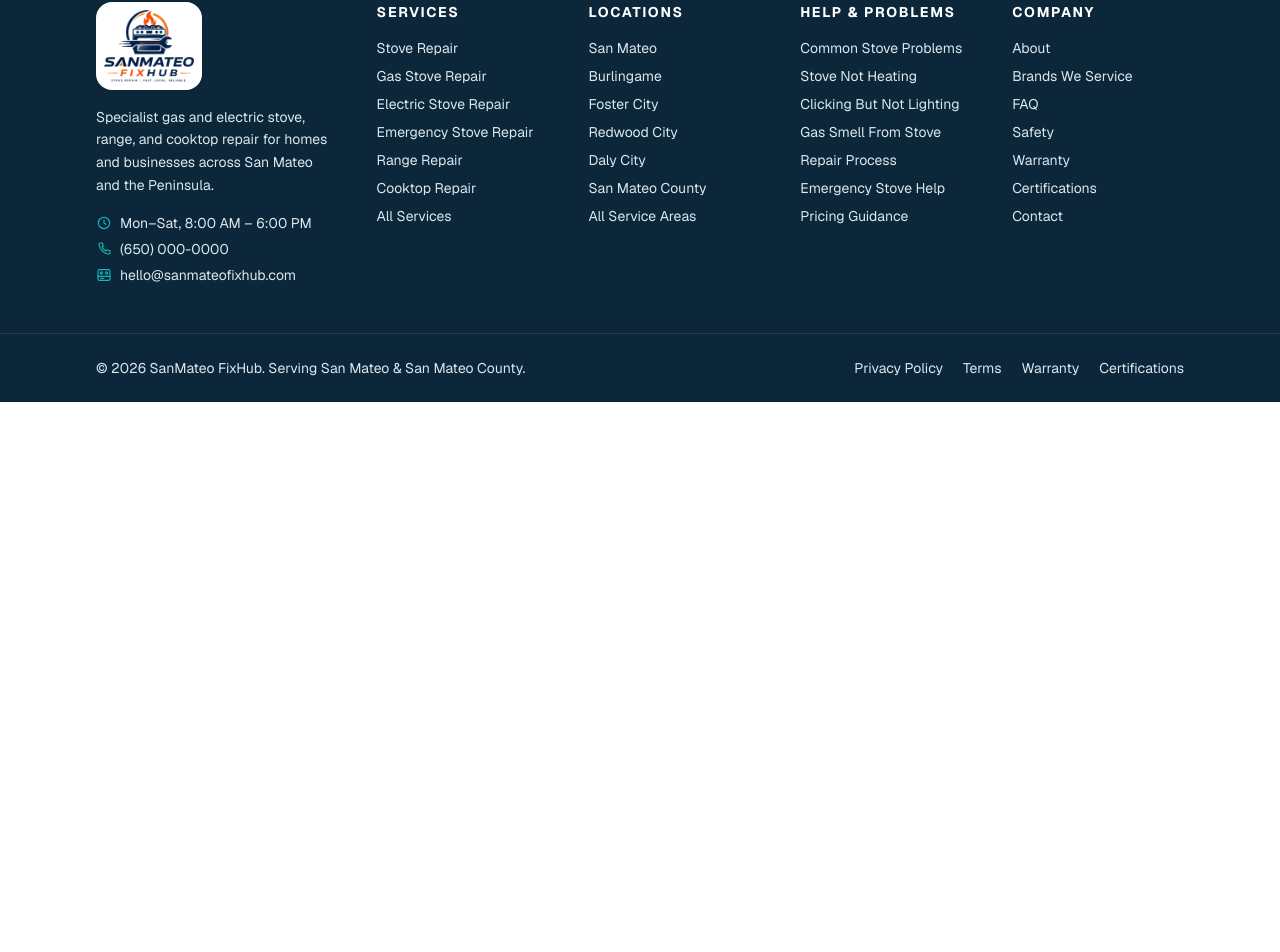
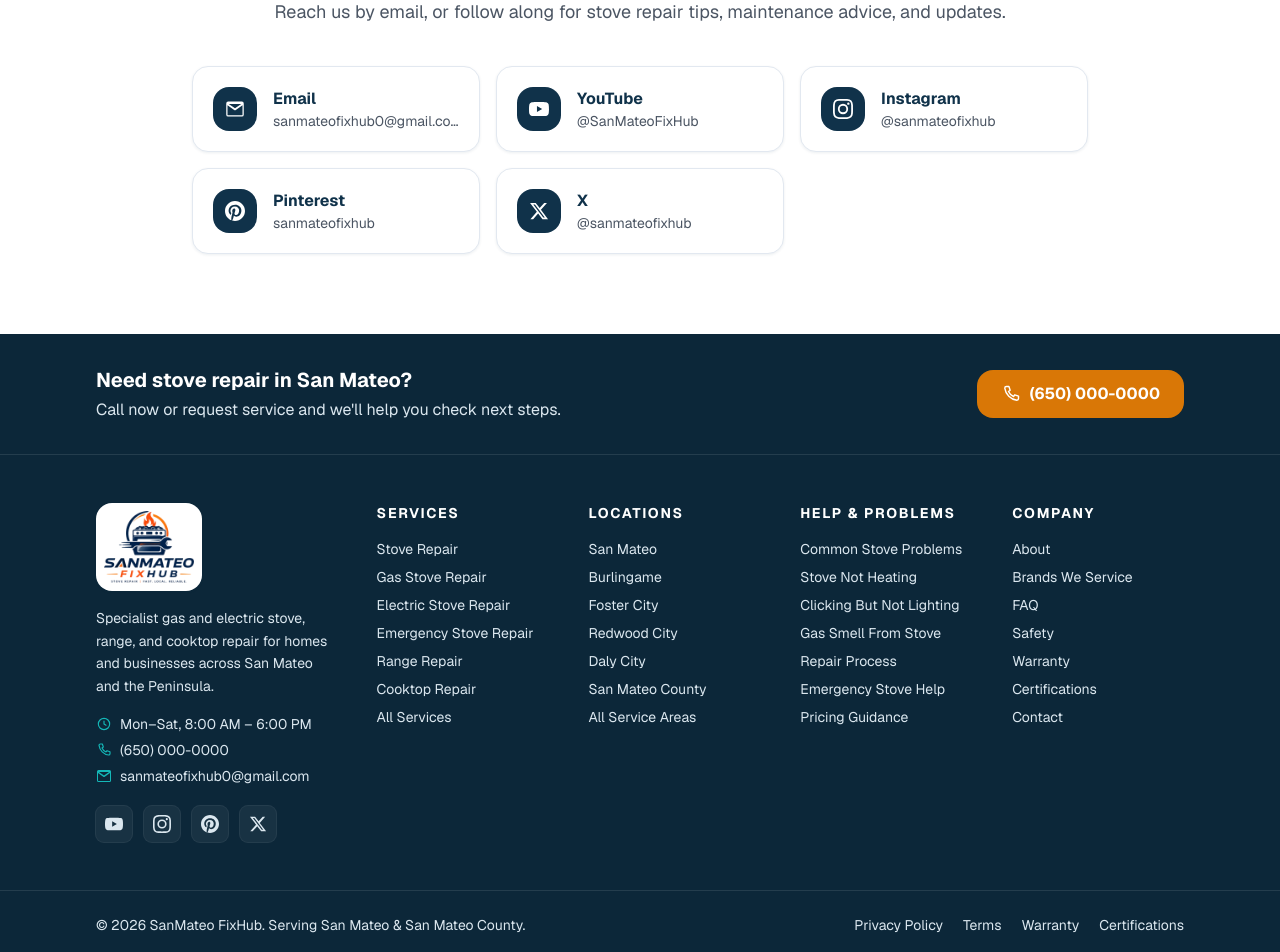
Before and after one commit to localseocyfrow/sanmateo-fixhub, a Next.js app: page /contact in a window 1280 px wide. Shown: the part 1481-2433 px from the top of the page. Before the commit the page ends 1883 px from the top, so only its background shows below. Built offline with nearby package versions, Linux system fonts and the light colour scheme; no server answers.

Commit message:
Add official social profiles and business email

```diff
--- a/app/contact/page.tsx
+++ b/app/contact/page.tsx
@@ -1,12 +1,13 @@
 import type { Metadata } from "next";
 import Link from "next/link";
-import { site, clickToCall } from "@/lib/site";
+import { site, clickToCall, mailTo, socialProfiles } from "@/lib/site";
 import { buildMetadata } from "@/lib/seo";
 import { PageHero } from "@/components/Hero";
 import { Breadcrumbs } from "@/components/ui/Breadcrumbs";
-import { Container, Section } from "@/components/ui/Layout";
+import { Container, Section, SectionHeading } from "@/components/ui/Layout";
 import { RequestServiceForm } from "@/components/RequestServiceForm";
 import { Icon } from "@/components/Icon";
+import { SocialIcon } from "@/components/SocialIcons";
 
 export const metadata: Metadata = buildMetadata({
   title: "Contact SanMateo FixHub — Request Stove Repair",
@@ -68,6 +69,49 @@
           </aside>
         </Container>
       </Section>
+
+      <Section tint="white">
+        <Container>
+          <SectionHeading
+            eyebrow="Stay Connected"
+            title="Connect With SanMateo FixHub"
+            intro="Reach us by email, or follow along for stove repair tips, maintenance advice, and updates."
+            align="center"
+          />
+          <div className="mx-auto mt-10 grid max-w-4xl gap-4 sm:grid-cols-2 lg:grid-cols-3">
+            <a
+              href={mailTo}
+              className="group flex items-center gap-4 rounded-2xl border border-line bg-white p-5 shadow-soft transition hover:-translate-y-0.5 hover:border-copper-400 hover:shadow-card"
+            >
+              <span className="flex h-11 w-11 shrink-0 items-center justify-center rounded-xl bg-navy-800 text-white transition-colors group-hover:bg-copper-600">
+                <SocialIcon name="mail" className="h-5 w-5" />
+              </span>
+              <span className="min-w-0">
+                <span className="block font-bold text-navy-800 group-hover:text-copper-700">Email</span>
+                <span className="block truncate text-sm text-ink-soft">{site.email}</span>
+              </span>
+            </a>
+            {socialProfiles.map((s) => (
+              <a
+                key={s.key}
+                href={s.url}
+                target="_blank"
+                rel="noopener noreferrer"
+                aria-label={`SanMateo FixHub on ${s.label}`}
+                className="group flex items-center gap-4 rounded-2xl border border-line bg-white p-5 shadow-soft transition hover:-translate-y-0.5 hover:border-copper-400 hover:shadow-card"
+              >
+                <span className="flex h-11 w-11 shrink-0 items-center justify-center rounded-xl bg-navy-800 text-white transition-colors group-hover:bg-copper-600">
+                  <SocialIcon name={s.key} className="h-5 w-5" />
+                </span>
+                <span className="min-w-0">
+                  <span className="block font-bold text-navy-800 group-hover:text-copper-700">{s.label}</span>
+                  <span className="block truncate text-sm text-ink-soft">{s.handle}</span>
+                </span>
+              </a>
+            ))}
+          </div>
+        </Container>
+      </Section>
     </>
   );
 }
--- a/app/layout.tsx
+++ b/app/layout.tsx
@@ -29,7 +29,7 @@
     locale: "en_US",
     url: absoluteUrl("/"),
   },
-  twitter: { card: "summary_large_image" },
+  twitter: { card: "summary_large_image", site: "@sanmateofixhub", creator: "@sanmateofixhub" },
   formatDetection: { telephone: true },
 };
 
--- /dev/null
+++ b/components/SocialIcons.tsx
@@ -0,0 +1,32 @@
+import type { SocialKey } from "@/lib/site";
+
+type IconKey = SocialKey | "mail";
+
+// Lightweight, single-color brand glyphs (filled, currentColor). No icon
+// dependency. Brand marks from the public simple-icons path set; the mail glyph
+// is a simple envelope.
+const paths: Record<IconKey, React.ReactNode> = {
+  youtube: (
+    <path d="M23.498 6.186a3.016 3.016 0 0 0-2.122-2.136C19.505 3.545 12 3.545 12 3.545s-7.505 0-9.377.505A3.017 3.017 0 0 0 .502 6.186C0 8.07 0 12 0 12s0 3.93.502 5.814a3.016 3.016 0 0 0 2.122 2.136c1.871.505 9.376.505 9.376.505s7.505 0 9.377-.505a3.015 3.015 0 0 0 2.122-2.136C24 15.93 24 12 24 12s0-3.93-.502-5.814zM9.545 15.568V8.432L15.818 12l-6.273 3.568z" />
+  ),
+  instagram: (
+    <path d="M12 2.163c3.204 0 3.584.012 4.85.07 3.252.148 4.771 1.691 4.919 4.919.058 1.265.069 1.645.069 4.849 0 3.205-.012 3.584-.069 4.849-.149 3.225-1.664 4.771-4.919 4.919-1.266.058-1.644.07-4.85.07-3.204 0-3.584-.012-4.849-.07-3.26-.149-4.771-1.699-4.919-4.92-.058-1.265-.07-1.644-.07-4.849 0-3.204.013-3.583.07-4.849.149-3.227 1.664-4.771 4.919-4.919 1.266-.057 1.645-.069 4.849-.069zM12 0C8.741 0 8.333.014 7.053.072 2.695.272.273 2.69.073 7.052.014 8.333 0 8.741 0 12c0 3.259.014 3.668.072 4.948.2 4.358 2.618 6.78 6.98 6.98C8.333 23.986 8.741 24 12 24c3.259 0 3.668-.014 4.948-.072 4.354-.2 6.782-2.618 6.979-6.98.059-1.28.073-1.689.073-4.948 0-3.259-.014-3.667-.072-4.947-.196-4.354-2.617-6.78-6.979-6.98C15.668.014 15.259 0 12 0zm0 5.838a6.162 6.162 0 100 12.324 6.162 6.162 0 000-12.324zM12 16a4 4 0 110-8 4 4 0 010 8zm6.406-11.845a1.44 1.44 0 100 2.881 1.44 1.44 0 000-2.881z" />
+  ),
+  pinterest: (
+    <path d="M12 0C5.373 0 0 5.372 0 12c0 5.084 3.163 9.426 7.627 11.174-.105-.949-.2-2.405.042-3.441.218-.937 1.407-5.965 1.407-5.965s-.359-.719-.359-1.782c0-1.668.967-2.914 2.171-2.914 1.023 0 1.518.769 1.518 1.69 0 1.029-.655 2.568-.994 3.995-.283 1.194.599 2.169 1.777 2.169 2.133 0 3.772-2.249 3.772-5.495 0-2.873-2.064-4.882-5.012-4.882-3.414 0-5.418 2.561-5.418 5.207 0 1.031.397 2.138.893 2.738a.36.36 0 01.083.345c-.091.378-.293 1.194-.333 1.361-.052.22-.174.267-.402.161-1.499-.698-2.436-2.889-2.436-4.649 0-3.785 2.75-7.262 7.929-7.262 4.163 0 7.398 2.967 7.398 6.931 0 4.136-2.607 7.464-6.227 7.464-1.216 0-2.359-.632-2.75-1.378l-.748 2.853c-.271 1.043-1.002 2.35-1.492 3.146C9.57 23.812 10.763 24 12 24c6.627 0 12-5.373 12-12 0-6.628-5.373-12-12-12z" />
+  ),
+  x: (
+    <path d="M18.244 2.25h3.308l-7.227 8.26 8.502 11.24H16.17l-5.214-6.817L4.99 21.75H1.68l7.73-8.835L1.254 2.25H8.08l4.713 6.231zm-1.161 17.52h1.833L7.084 4.126H5.117z" />
+  ),
+  mail: (
+    <path d="M1.5 5.25A2.25 2.25 0 013.75 3h16.5a2.25 2.25 0 012.25 2.25v13.5A2.25 2.25 0 0120.25 21H3.75a2.25 2.25 0 01-2.25-2.25zm3.02.75l7.48 5.238L19.48 6zM21 7.5l-8.43 5.9a1 1 0 01-1.14 0L3 7.5v11.25a.75.75 0 00.75.75h16.5a.75.75 0 00.75-.75z" />
+  ),
+};
+
+export function SocialIcon({ name, className = "h-5 w-5" }: { name: IconKey; className?: string }) {
+  return (
+    <svg viewBox="0 0 24 24" fill="currentColor" className={className} aria-hidden="true" focusable="false">
+      {paths[name]}
+    </svg>
+  );
+}
--- a/components/layout/Footer.tsx
+++ b/components/layout/Footer.tsx
@@ -1,8 +1,9 @@
 import Link from "next/link";
-import { site, clickToCall } from "@/lib/site";
+import { site, clickToCall, mailTo, socialProfiles } from "@/lib/site";
 import { footerNav, legalNav } from "@/lib/nav";
 import { Logo } from "../Logo";
 import { Icon } from "../Icon";
+import { SocialIcon } from "../SocialIcons";
 
 export function Footer() {
   const year = 2026; // static build-time year; avoids Date() in RSC caching
@@ -45,11 +46,27 @@
               </a>
             </li>
             <li className="flex items-center gap-2">
-              <Icon name="stove" className="h-4 w-4 text-teal-500" />
-              <a href={`mailto:${site.email}`} className="hover:text-white">
+              <SocialIcon name="mail" className="h-4 w-4 text-teal-500" />
+              <a href={mailTo} className="hover:text-white">
                 {site.email}
               </a>
             </li>
+          </ul>
+
+          <ul className="mt-5 flex items-center gap-3">
+            {socialProfiles.map((s) => (
+              <li key={s.key}>
+                <a
+                  href={s.url}
+                  target="_blank"
+                  rel="noopener noreferrer"
+                  aria-label={`SanMateo FixHub on ${s.label}`}
+                  className="flex h-9 w-9 items-center justify-center rounded-lg bg-white/5 text-navy-100 ring-1 ring-white/10 transition hover:bg-copper-600 hover:text-white"
+                >
+                  <SocialIcon name={s.key} className="h-[18px] w-[18px]" />
+                </a>
+              </li>
+            ))}
           </ul>
         </div>
 
--- a/lib/schema.ts
+++ b/lib/schema.ts
@@ -2,14 +2,14 @@
 //  • No aggregateRating / review objects (no verified reviews exist).
 //  • No postal address unless site.address is a real object.
 //  • No openingHours claims unless explicitly desired (kept minimal & truthful).
-import { site } from "./site";
+import { site, socialProfiles } from "./site";
 import { absoluteUrl } from "./seo";
 
 const ORG_ID = `${site.siteUrl.replace(/\/$/, "")}/#organization`;
 const WEBSITE_ID = `${site.siteUrl.replace(/\/$/, "")}/#website`;
 
 export function organizationSchema() {
-  const sameAs = Object.values(site.social).filter(Boolean);
+  const sameAs = socialProfiles.map((p) => p.url).filter(Boolean);
   return {
     "@context": "https://schema.org",
     "@type": "Organization",
--- a/lib/seo.ts
+++ b/lib/seo.ts
@@ -60,6 +60,8 @@
       card: "summary_large_image",
       title,
       description,
+      site: "@sanmateofixhub",
+      creator: "@sanmateofixhub",
       images: [absoluteUrl("/opengraph-image")],
     },
   };
--- a/lib/site.ts
+++ b/lib/site.ts
@@ -24,7 +24,7 @@
   },
 
   // ── CONTACT ──────────────────────────────────────────────────────────────────
-  email: "hello@sanmateofixhub.com", // PLACEHOLDER
+  email: "sanmateofixhub0@gmail.com",
   /**
    * Public street address. Leave `null` unless a real, public, staffed address
    * exists — a null address suppresses postal-address fields in LocalBusiness
@@ -72,12 +72,12 @@
     "San Mateo County",
   ],
 
-  // ── SOCIAL (PLACEHOLDER — add real profiles or leave empty) ──────────────────
+  // ── SOCIAL — official profile URLs (single source of truth) ──────────────────
   social: {
-    facebook: "",
-    instagram: "",
-    yelp: "",
-    google: "",
+    youtube: "https://www.youtube.com/@SanMateoFixHub",
+    instagram: "https://www.instagram.com/sanmateofixhub",
+    pinterest: "https://www.pinterest.com/sanmateofixhub/",
+    x: "https://x.com/sanmateofixhub",
   },
 
   // ── FORMS (see docs/form-integration.md) ─────────────────────────────────────
@@ -200,3 +200,21 @@
 
 // Convenience derived values
 export const clickToCall = `tel:${site.phone.e164}`;
+export const mailTo = `mailto:${site.email}`;
+
+// ── SOCIAL PROFILES — reusable render config (label, url, icon, handle) ───────
+// Single source for footer / contact / about. URLs come from `site.social`.
+// `icon` matches a name in components/SocialIcons.tsx.
+export type SocialKey = "youtube" | "instagram" | "pinterest" | "x";
+
+export const socialProfiles: {
+  key: SocialKey;
+  label: string;
+  url: string;
+  handle: string;
+}[] = [
+  { key: "youtube", label: "YouTube", url: site.social.youtube, handle: "@SanMateoFixHub" },
+  { key: "instagram", label: "Instagram", url: site.social.instagram, handle: "@sanmateofixhub" },
+  { key: "pinterest", label: "Pinterest", url: site.social.pinterest, handle: "sanmateofixhub" },
+  { key: "x", label: "X", url: site.social.x, handle: "@sanmateofixhub" },
+];
```
Also changed, not shown: app/about/page.tsx (+25 -1 lines).
